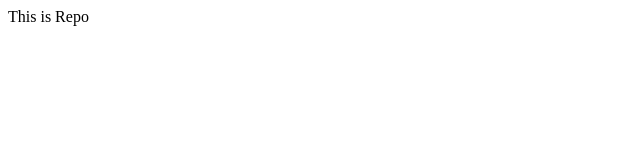
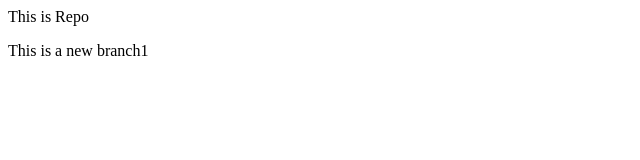
Before and after one commit to Abhimanyu116/tympass, a plain HTML site: page index.html in a window 1280 px wide. Shown: the whole page, without its empty margins (0-640 px from the left). Drawn offline with Linux system fonts and the light colour scheme.

Commit message:
newbranch

```diff
--- a/index.html
+++ b/index.html
@@ -1,2 +1,3 @@
 
 <p>This is Repo</p>
+<p>This is a new branch1</p>
```
